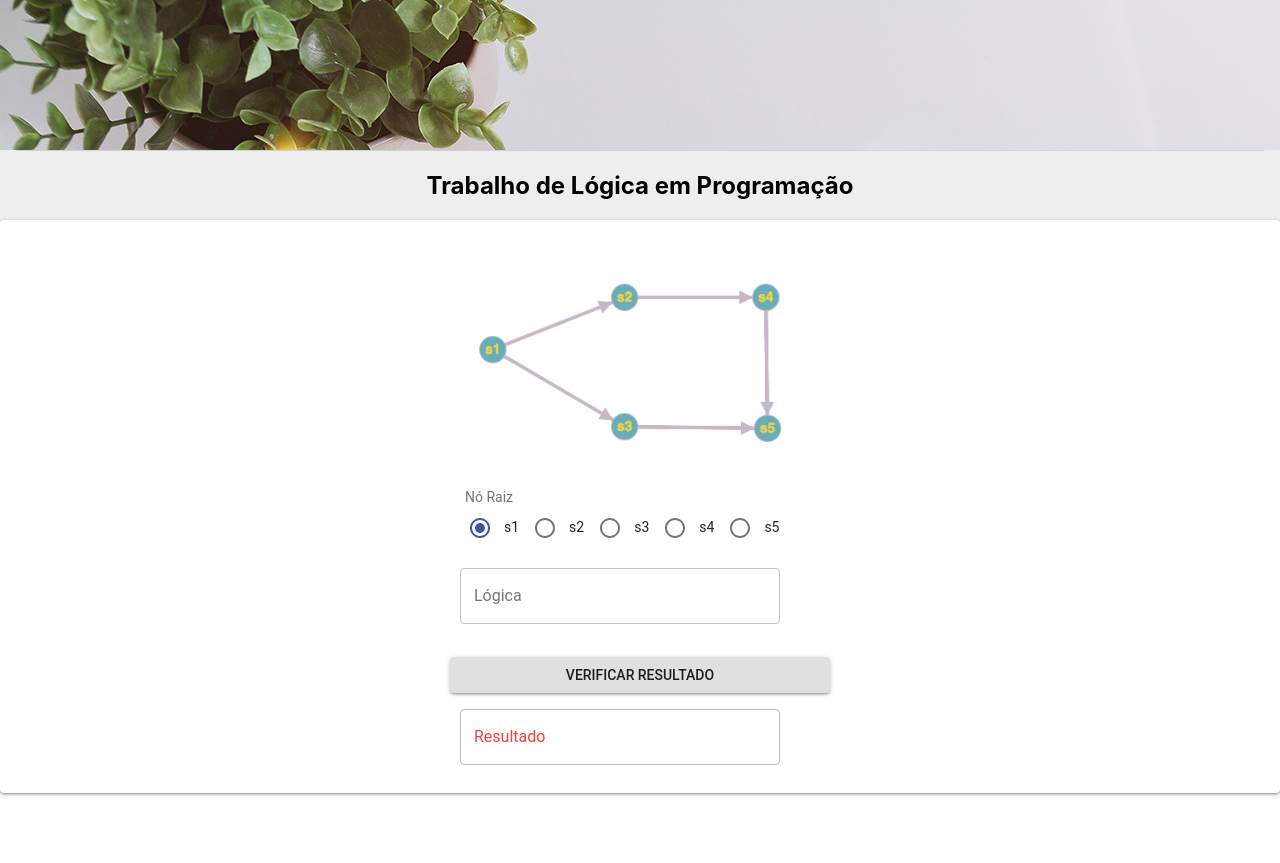
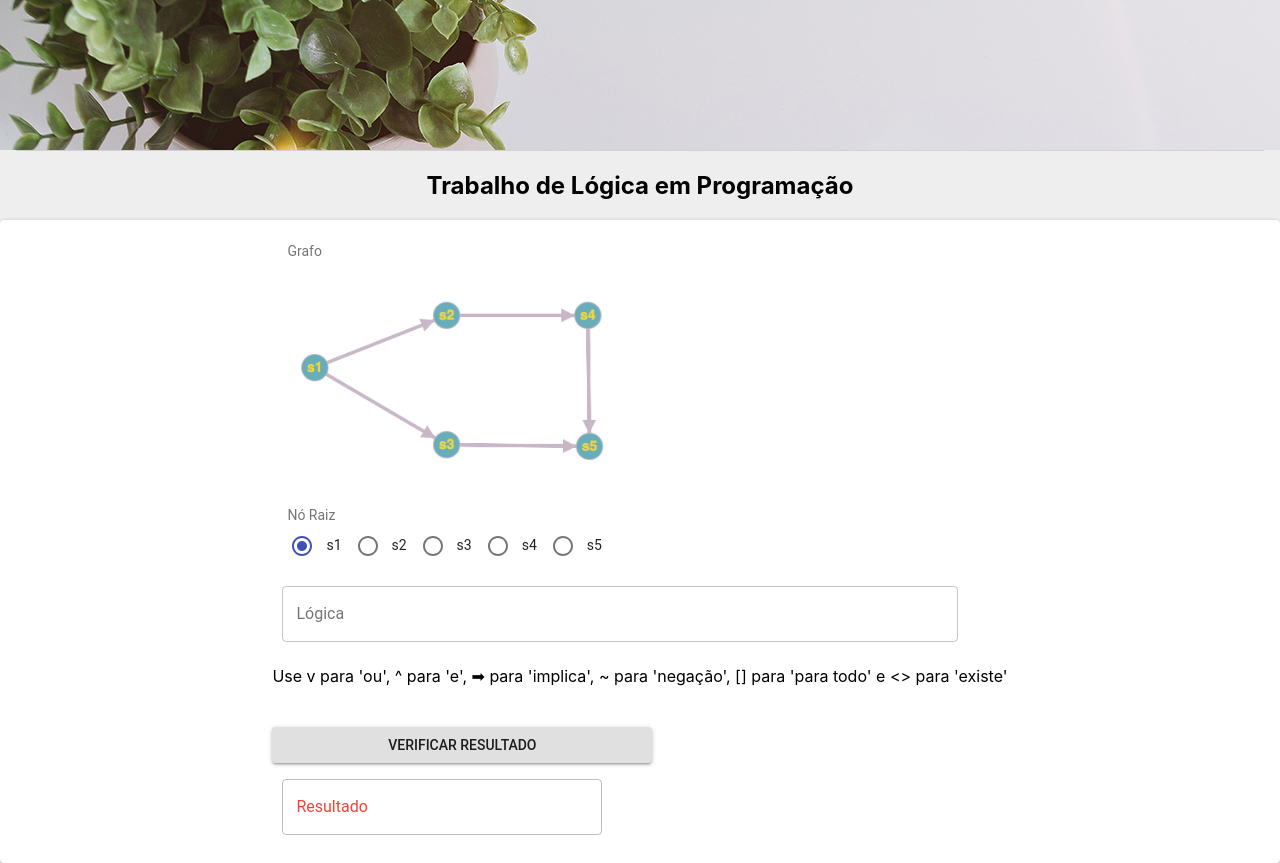
Before and after one commit to ingridpacheco/ModalLogic, a React (Create React App) app: page / in a window 1280 px wide. Before the commit the page ends 800 px from the top, so only its background shows below. Built offline with nearby package versions, Linux system fonts and the light colour scheme.

Commit message:
fixup! Fix input

```diff
--- a/src/App.js
+++ b/src/App.js
@@ -189,6 +189,7 @@ class App extends Component {
         <h2>Trabalho de Lógica em Programação</h2>
         <Paper elevation={2} style={{paddingTop: 20, paddingBottom: 20}}>
           <div style={{display: 'inline-grid'}}>
+          <FormLabel component="legend" style={{textAlign: 'left', fontSize: 14, paddingLeft: 15}}>Grafo</FormLabel>
               <img src={grafo} alt="grafo" style={{width: 380}}/>
               <FormControl component="fieldset">
                 <FormLabel component="legend" style={{textAlign: 'left', fontSize: 14, paddingLeft: 15}}>Nó Raiz</FormLabel>
@@ -239,6 +240,12 @@ class App extends Component {
               variant="outlined"
               style={{marginRight: 50, marginLeft: 10}}
             />
+            <p>{`Use v para 'ou',
+            ^ para 'e',
+            ➡ para 'implica',
+            ~ para 'negação',
+            [] para 'para todo' e
+            <> para 'existe'`}</p>
             <Button variant="contained" color="default" style={{marginTop: 25, maxWidth: 380}} onClick={this.getResult}>
               VERIFICAR RESULTADO
             </Button>
```
